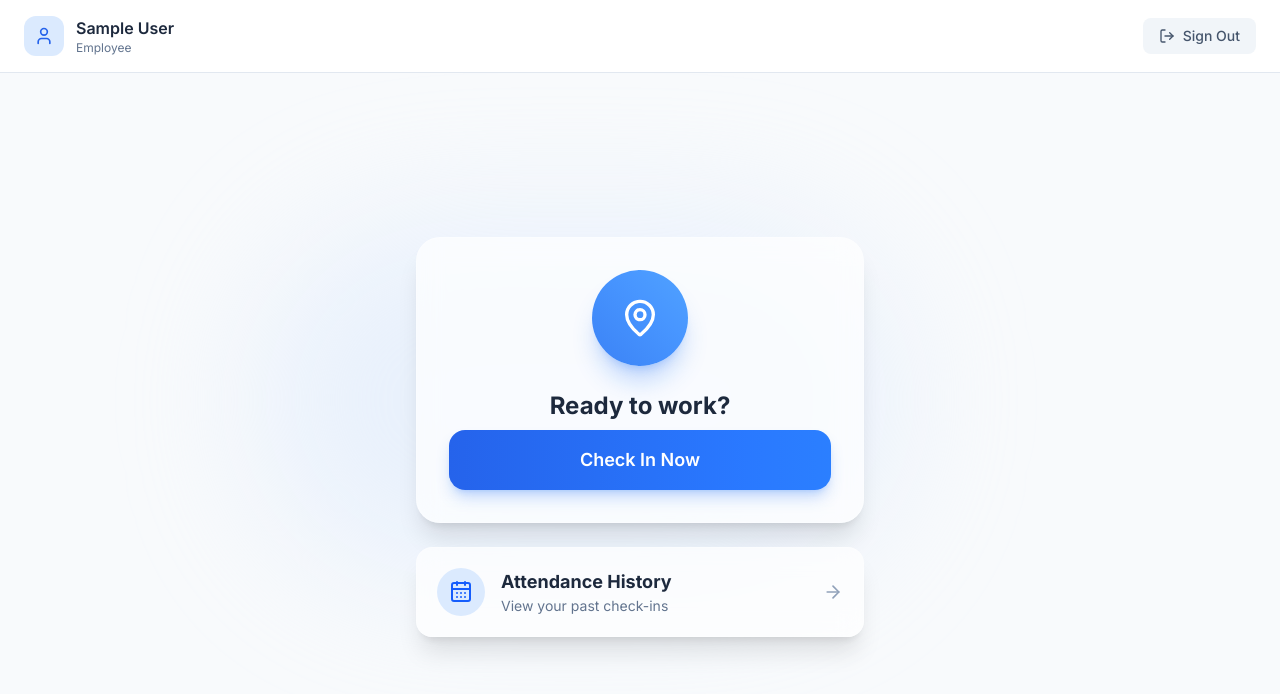
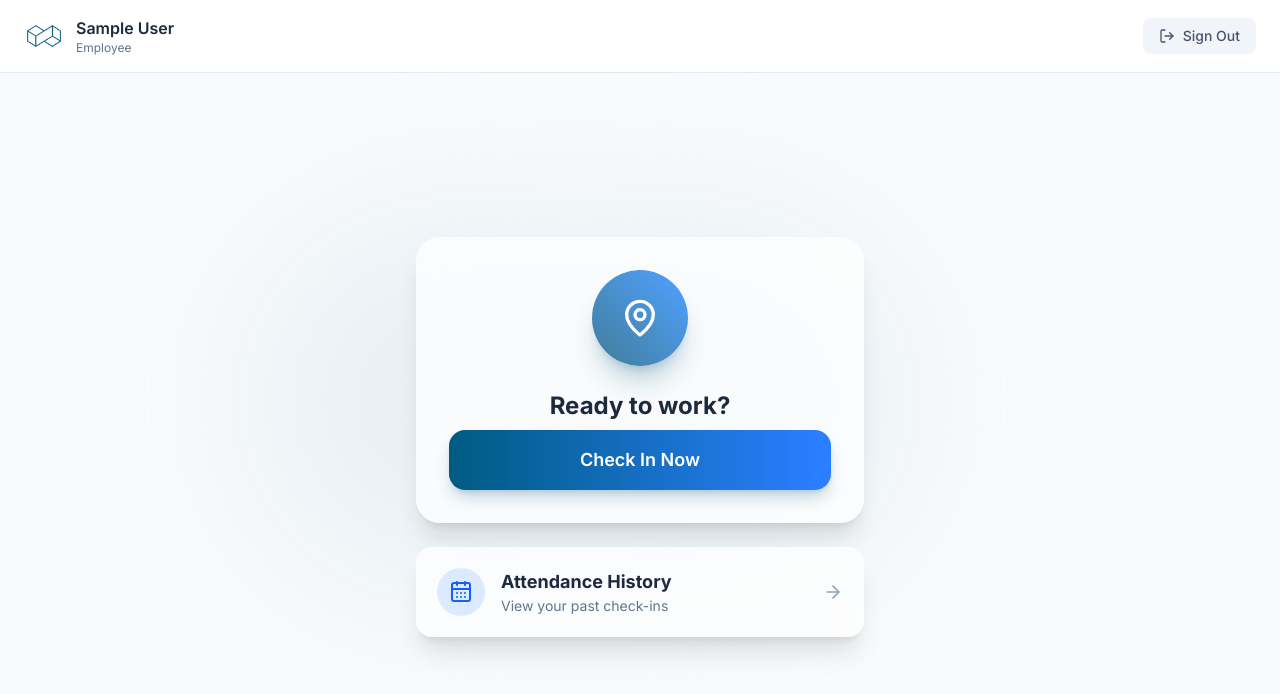
Before and after one commit to BorhanTarek/Attendance-MM, a Next.js app: page /dashboard in a window 1280 px wide. Shown: the top 694 px of the page. Built offline with nearby package versions, Linux system fonts and the light colour scheme; no server answers; the database is empty; sample sign-in values are in the browser's storage.

Commit message:
Apply RATP Dev theme and logo

```diff
--- a/src/app/admin/layout.tsx
+++ b/src/app/admin/layout.tsx
@@ -4,6 +4,7 @@ import { redirect } from "next/navigation";
 import Link from "next/link";
 import LogoutButton from "@/components/LogoutButton";
 import { ShieldCheck, MapPin, Users, ClipboardList, LayoutDashboard, CheckSquare, CalendarDays } from "lucide-react";
+import Image from "next/image";
 
 export default async function AdminLayout({
   children,
@@ -30,8 +31,8 @@ export default async function AdminLayout({
       {/* Sidebar */}
       <aside className="w-full md:w-64 bg-white border-r border-slate-200 flex-shrink-0 flex flex-col hidden md:flex">
         <div className="p-6 border-b border-slate-100 flex items-center gap-3">
-          <div className="bg-primary-100 p-2 rounded-lg text-primary-600">
-            <ShieldCheck className="w-6 h-6" />
+          <div className="flex items-center justify-center">
+            <Image src="/logo.png" alt="Logo" width={32} height={32} className="object-contain" />
           </div>
           <div>
             <h1 className="font-bold text-slate-800 tracking-tight">GeoAttend</h1>
@@ -66,7 +67,7 @@ export default async function AdminLayout({
         {/* Mobile Header */}
         <header className="md:hidden bg-white border-b border-slate-200 p-4 flex justify-between items-center">
           <div className="flex items-center gap-2">
-            <ShieldCheck className="w-6 h-6 text-primary-600" />
+            <Image src="/logo.png" alt="Logo" width={28} height={28} className="object-contain" />
             <h1 className="font-bold text-slate-800">Admin Portal</h1>
           </div>
           <LogoutButton />
--- a/src/app/dashboard/page.tsx
+++ b/src/app/dashboard/page.tsx
@@ -3,9 +3,10 @@ import { authOptions } from "../api/auth/[...nextauth]/route";
 import { redirect } from "next/navigation";
 import { prisma } from "@/lib/prisma";
 import AttendanceCard from "@/components/AttendanceCard";
-import { LogOut, User as UserIcon, CalendarDays, ArrowRight } from "lucide-react";
+import { CalendarDays, ArrowRight } from "lucide-react";
 import LogoutButton from "@/components/LogoutButton";
 import Link from "next/link";
+import Image from "next/image";
 
 export default async function DashboardPage() {
   const session = await getServerSession(authOptions);
@@ -39,8 +40,8 @@ export default async function DashboardPage() {
     <div className="min-h-screen bg-slate-50 flex flex-col">
       <header className="bg-white border-b border-slate-200 px-4 sm:px-6 py-4 flex flex-col sm:flex-row justify-between items-start sm:items-center gap-4 sm:gap-0 sticky top-0 z-10">
         <div className="flex items-center gap-3 w-full sm:w-auto">
-          <div className="w-10 h-10 bg-primary-100 rounded-xl flex items-center justify-center shrink-0">
-            <UserIcon className="text-primary-600 w-5 h-5" />
+          <div className="w-10 h-10 flex items-center justify-center shrink-0">
+            <Image src="/logo.png" alt="Logo" width={40} height={40} className="object-contain" />
           </div>
           <div className="flex-1 min-w-0">
             <h2 className="font-semibold text-slate-800 truncate">{session.user.name}</h2>
--- a/src/app/globals.css
+++ b/src/app/globals.css
@@ -1,17 +1,17 @@
 @import "tailwindcss";
 
 @theme {
-  --color-primary-50: #eff6ff;
-  --color-primary-100: #dbeafe;
-  --color-primary-200: #bfdbfe;
-  --color-primary-300: #93c5fd;
-  --color-primary-400: #60a5fa;
-  --color-primary-500: #3b82f6;
-  --color-primary-600: #2563eb;
-  --color-primary-700: #1d4ed8;
-  --color-primary-800: #1e40af;
-  --color-primary-900: #1e3a8a;
-  --color-primary-950: #172554;
+  --color-primary-50: #f0f7fa;
+  --color-primary-100: #dbeaf0;
+  --color-primary-200: #bbd5e1;
+  --color-primary-300: #90b8cc;
+  --color-primary-400: #6296b1;
+  --color-primary-500: #427c99;
+  --color-primary-600: #005b82; /* RATP Dev Teal */
+  --color-primary-700: #004a69;
+  --color-primary-800: #25465c;
+  --color-primary-900: #223c4e;
+  --color-primary-950: #132634;
 }
 
 @layer base {
--- a/src/app/login/page.tsx
+++ b/src/app/login/page.tsx
@@ -3,8 +3,9 @@
 import { useState } from "react";
 import { signIn } from "next-auth/react";
 import { useRouter } from "next/navigation";
-import { MapPin, Lock, Mail, ArrowRight, Loader2 } from "lucide-react";
+import { Lock, Mail, ArrowRight, Loader2 } from "lucide-react";
 import { motion } from "framer-motion";
+import Image from "next/image";
 
 export default function LoginPage() {
   const router = useRouter();
@@ -39,27 +40,27 @@ export default function LoginPage() {
   };
 
   return (
-    <div className="min-h-screen flex items-center justify-center bg-gradient-to-br from-slate-100 to-slate-200 p-4">
+    <div className="min-h-screen flex items-center justify-center bg-slate-50 p-4">
       <div className="absolute inset-0 z-0 overflow-hidden">
-        <div className="absolute -top-[30%] -right-[10%] w-[70%] h-[70%] rounded-full bg-primary-200/40 blur-3xl" />
-        <div className="absolute -bottom-[30%] -left-[10%] w-[70%] h-[70%] rounded-full bg-blue-300/30 blur-3xl" />
+        <div className="absolute -top-[30%] -right-[10%] w-[70%] h-[70%] rounded-full bg-primary-100/40 blur-3xl" />
+        <div className="absolute -bottom-[30%] -left-[10%] w-[70%] h-[70%] rounded-full bg-slate-200/50 blur-3xl" />
       </div>
 
       <motion.div
         initial={{ opacity: 0, y: 20 }}
         animate={{ opacity: 1, y: 0 }}
         transition={{ duration: 0.5 }}
-        className="glass-panel w-full max-w-md p-8 rounded-2xl relative z-10"
+        className="bg-white border border-slate-100 shadow-xl w-full max-w-md p-8 rounded-2xl relative z-10"
       >
         <div className="flex flex-col items-center mb-8">
-          <div className="w-16 h-16 bg-gradient-to-tr from-primary-600 to-blue-400 rounded-2xl flex items-center justify-center shadow-lg shadow-primary-500/30 mb-4">
-            <MapPin className="text-white w-8 h-8" />
+          <div className="mb-6 flex items-center justify-center">
+            <Image src="/logo.png" alt="RATP Dev Logo" width={90} height={90} className="object-contain" />
           </div>
-          <h1 className="text-3xl font-bold bg-clip-text text-transparent bg-gradient-to-r from-slate-800 to-slate-600">
-            GeoAttend
+          <h1 className="text-2xl font-bold text-slate-800 text-center">
+            Welcome to GeoAttend
           </h1>
-          <p className="text-slate-500 mt-2 text-center">
-            Sign in to check in to your location
+          <p className="text-slate-500 mt-2 text-center text-sm">
+            Sign in to access your dashboard
           </p>
         </div>
 
@@ -111,7 +112,7 @@ export default function LoginPage() {
           <button
             type="submit"
             disabled={loading}
-            className="w-full bg-gradient-to-r from-primary-600 to-blue-500 hover:from-primary-700 hover:to-blue-600 text-white font-medium py-3 rounded-xl shadow-lg shadow-primary-500/25 transition-all flex items-center justify-center gap-2 group disabled:opacity-70 disabled:cursor-not-allowed mt-2"
+            className="w-full bg-primary-600 hover:bg-primary-700 text-white font-medium py-3 rounded-xl shadow-lg shadow-primary-600/20 transition-all flex items-center justify-center gap-2 group disabled:opacity-70 disabled:cursor-not-allowed mt-2"
           >
             {loading ? (
               <Loader2 className="w-5 h-5 animate-spin" />
```
Also changed, not shown: public/logo.png (added).
